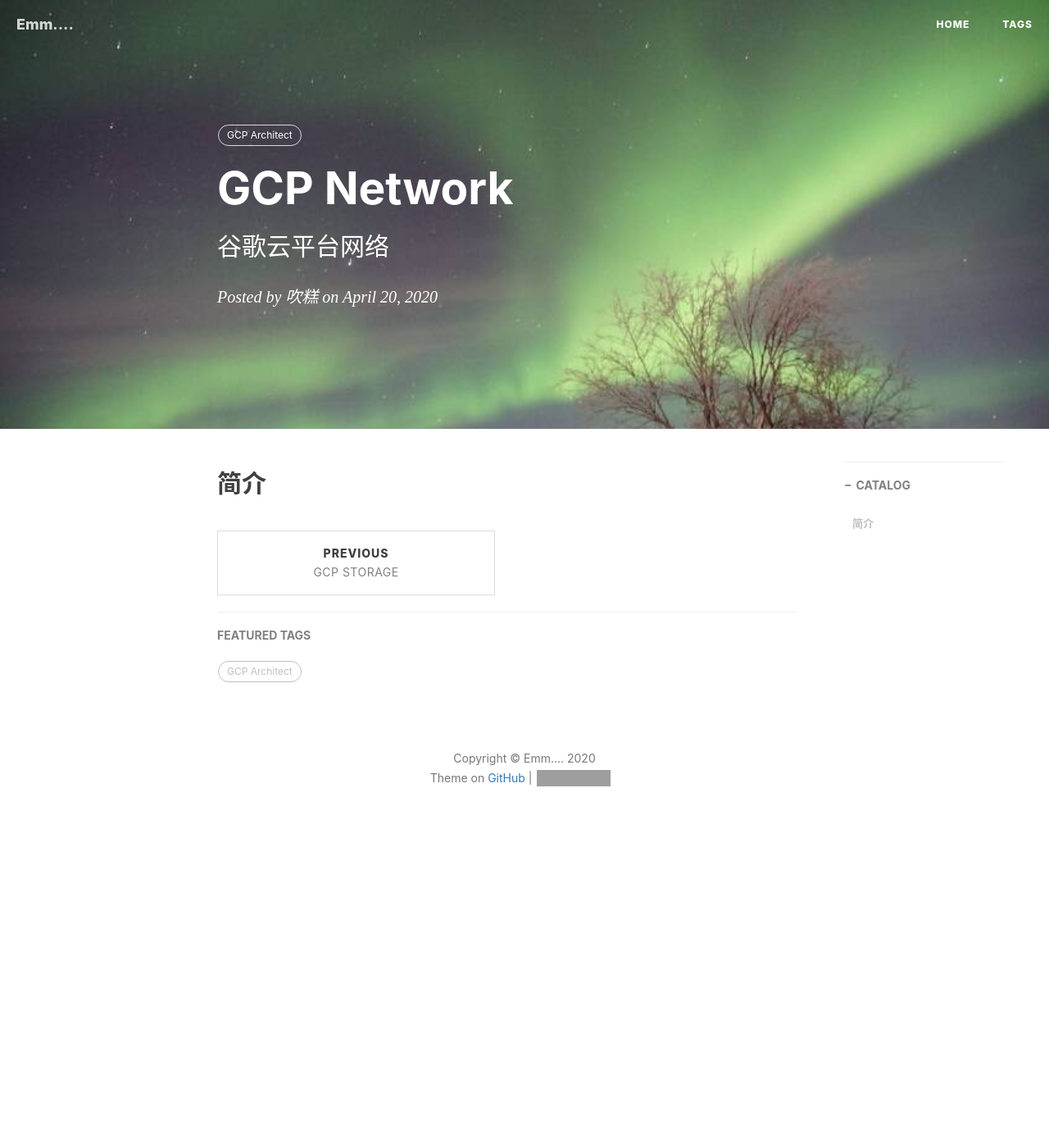
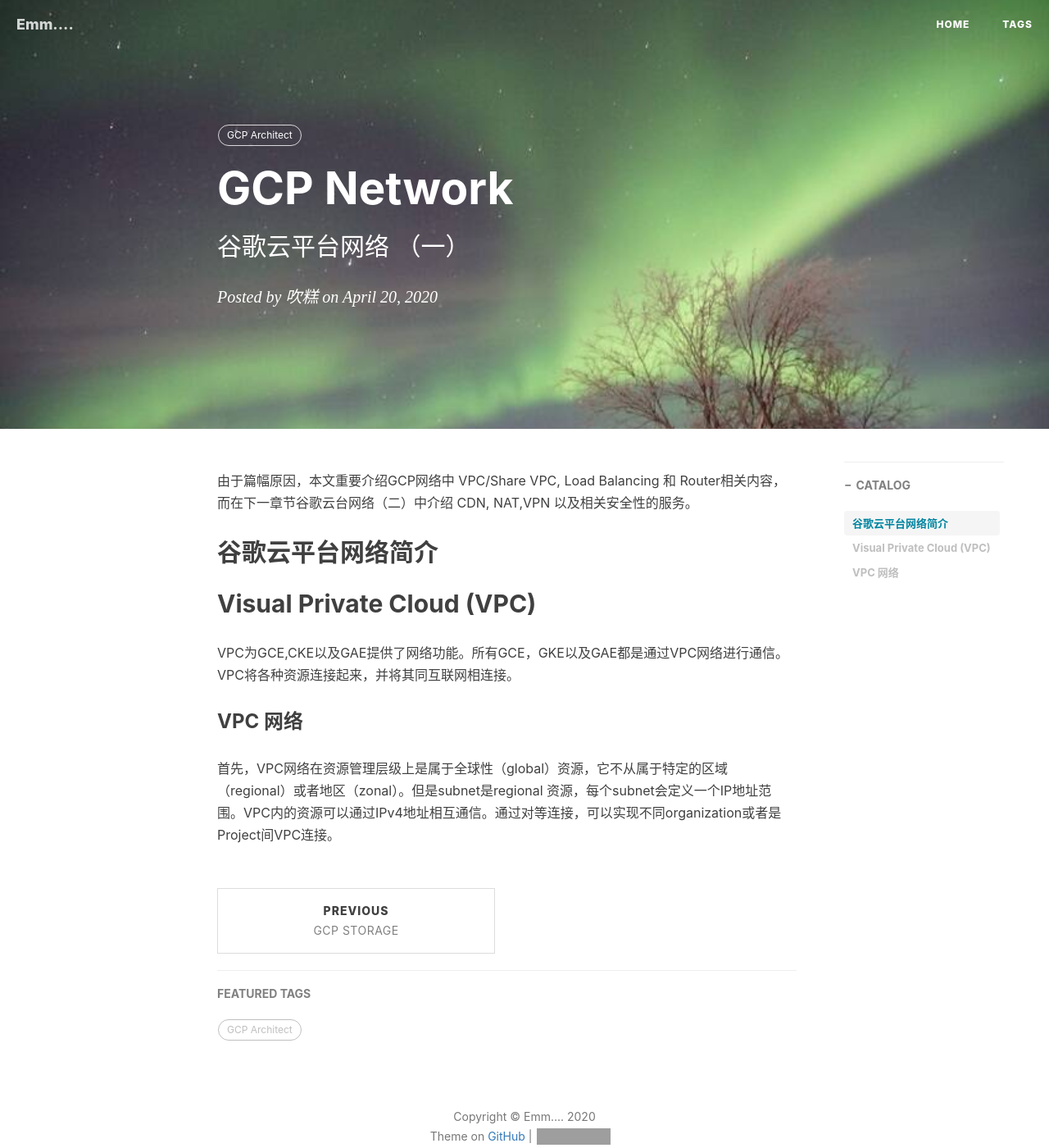
Before and after one commit to ximenchuigao/ximenchuigao.github.io, a Jekyll site: the page built from _posts/2012-04-20-GCP-Network.md, in a window 1280 px wide and 1400 px high. Shown: the whole window at 82% size. Built offline with Jekyll 4.4.1, drawn with Linux system fonts in a browser that asks for light colours; nearby versions of some CDN libraries; comment, search, counter and statistics services are not loaded; grey boxes are pictures that could not be loaded.

Commit message:
Added vpc session

```diff
--- a/_posts/2012-04-20-GCP-Network.md
+++ b/_posts/2012-04-20-GCP-Network.md
@@ -1,7 +1,7 @@
 ---
 layout: post
 title:  GCP Network
-subtitle:   谷歌云平台网络
+subtitle:   谷歌云平台网络 （一）
 date:       2020-04-20
 author:     吹糕
 catalog: true
@@ -9,4 +9,11 @@ tags:
     - GCP Architect
 ---
 
-## 简介
+由于篇幅原因，本文重要介绍GCP网络中 VPC/Share VPC, Load Balancing 和 Router相关内容，而在下一章节谷歌云台网络（二）中介绍 CDN, NAT,VPN 以及相关安全性的服务。
+## 谷歌云平台网络简介
+
+## Visual Private Cloud (VPC)
+VPC为GCE,CKE以及GAE提供了网络功能。所有GCE，GKE以及GAE都是通过VPC网络进行通信。VPC将各种资源连接起来，并将其同互联网相连接。
+
+### VPC 网络
+首先，VPC网络在资源管理层级上是属于全球性（global）资源，它不从属于特定的区域（regional）或者地区（zonal）。但是subnet是regional 资源，每个subnet会定义一个IP地址范围。VPC内的资源可以通过IPv4地址相互通信。通过对等连接，可以实现不同organization或者是Project间VPC连接。
```
